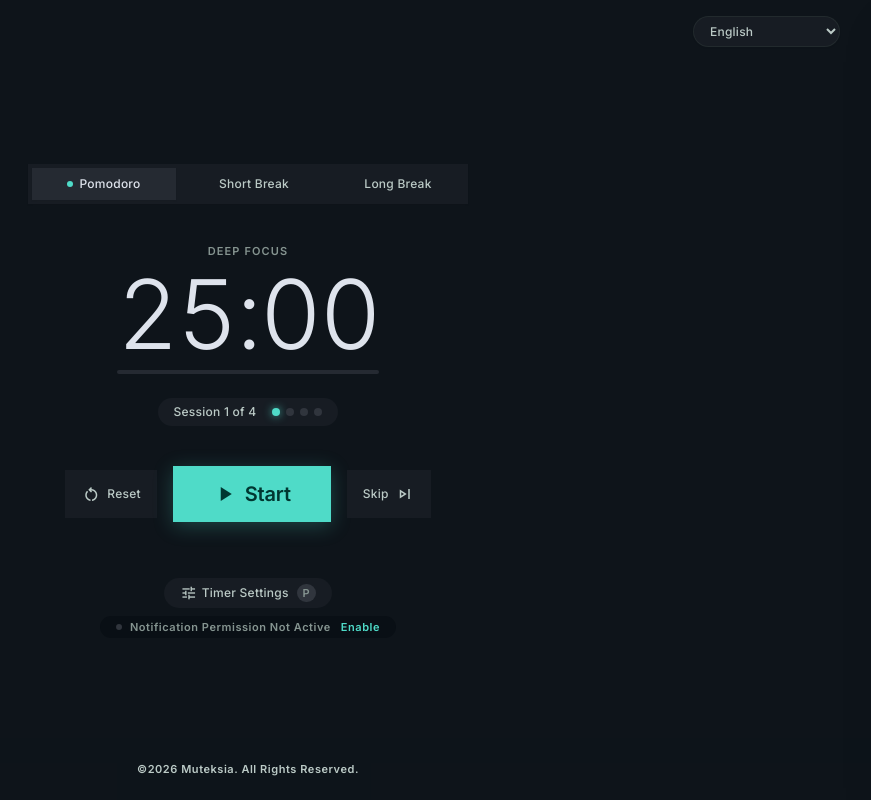
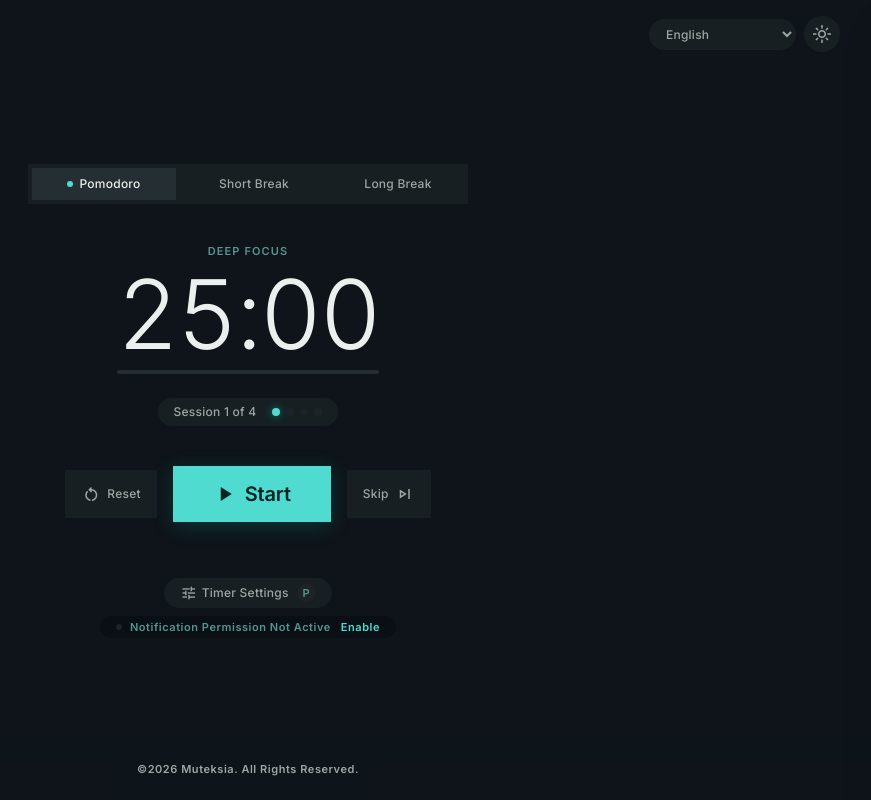
Before and after one commit to muteksia/pomodoro, a plain HTML site: page index.html in a window 1280 px wide. Shown: the whole page, without its empty margins (392-1263 px from the left). Drawn offline with nearby package versions, Linux system fonts and the light colour scheme.

Commit message:
feat: implement light/dark theme toggle and update theme settings

```diff
--- a/index.html
+++ b/index.html
@@ -1,10 +1,19 @@
 <!DOCTYPE html>
-<html lang="en" class="dark loading">
+<html lang="en" class="loading">
 
 <head>
     <meta charset="utf-8" />
     <meta content="width=device-width, initial-scale=1.0" name="viewport" />
     <meta content="web_standard" name="shell-type" />
+    <script>
+        (function () {
+            try {
+                var s = JSON.parse(localStorage.getItem('pomodoro-settings') || '{}');
+                var t = s.theme === 'light' ? 'light' : 'dark';
+                document.documentElement.classList.add(t);
+            } catch (_) { document.documentElement.classList.add('dark'); }
+        })();
+    </script>
 
     <title data-i18n="app.title">Pomodoro</title>
 
@@ -23,53 +32,53 @@
             theme: {
                 extend: {
                     "colors": {
-                        "on-tertiary-fixed-variant": "#881d24",
-                        "primary-fixed-dim": "#4fdbc8",
-                        "tertiary": "#ffb3b0",
-                        "on-secondary-container": "#00302b",
-                        "primary": "#4fdbc8",
-                        "on-primary": "#003731",
-                        "on-error": "#690005",
-                        "on-tertiary-fixed": "#410006",
-                        "tertiary-fixed": "#ffdad8",
-                        "on-secondary-fixed": "#00201d",
-                        "surface-container-highest": "#30353d",
-                        "on-surface": "#dee3ec",
-                        "on-surface-variant": "#bbcac6",
-                        "surface-container-high": "#252a32",
-                        "inverse-surface": "#dee3ec",
-                        "primary-fixed": "#71f8e4",
-                        "on-secondary-fixed-variant": "#005049",
-                        "error-container": "#93000a",
-                        "outline-variant": "#3c4947",
-                        "surface-variant": "#30353d",
-                        "surface": "#0e141a",
-                        "inverse-primary": "#006b5f",
-                        "error": "#ffb4ab",
-                        "on-tertiary": "#670211",
-                        "secondary-fixed": "#89f5e7",
-                        "primary-container": "#14b8a6",
-                        "surface-dim": "#0e141a",
-                        "tertiary-fixed-dim": "#ffb3b0",
-                        "surface-container-lowest": "#090f15",
-                        "surface-container-low": "#171c23",
-                        "on-secondary": "#003732",
-                        "surface-tint": "#4fdbc8",
-                        "on-tertiary-container": "#760f19",
-                        "tertiary-container": "#ff7c7b",
-                        "secondary-fixed-dim": "#6bd8cb",
-                        "on-primary-fixed": "#00201c",
-                        "on-error-container": "#ffdad6",
-                        "on-primary-fixed-variant": "#005048",
-                        "secondary": "#6bd8cb",
-                        "surface-container": "#1b2027",
-                        "outline": "#859490",
-                        "inverse-on-surface": "#2c3138",
-                        "on-primary-container": "#00423b",
-                        "background": "#0e141a",
-                        "on-background": "#dee3ec",
-                        "secondary-container": "#29a195",
-                        "surface-bright": "#343a41"
+                        "on-tertiary-fixed-variant": "rgb(var(--on-tertiary-fixed-variant) / <alpha-value>)",
+                        "primary-fixed-dim": "rgb(var(--primary-fixed-dim) / <alpha-value>)",
+                        "tertiary": "rgb(var(--tertiary) / <alpha-value>)",
+                        "on-secondary-container": "rgb(var(--on-secondary-container) / <alpha-value>)",
+                        "primary": "rgb(var(--primary) / <alpha-value>)",
+                        "on-primary": "rgb(var(--on-primary) / <alpha-value>)",
+                        "on-error": "rgb(var(--on-error) / <alpha-value>)",
+                        "on-tertiary-fixed": "rgb(var(--on-tertiary-fixed) / <alpha-value>)",
+                        "tertiary-fixed": "rgb(var(--tertiary-fixed) / <alpha-value>)",
+                        "on-secondary-fixed": "rgb(var(--on-secondary-fixed) / <alpha-value>)",
+                        "surface-container-highest": "rgb(var(--surface-container-highest) / <alpha-value>)",
+                        "on-surface": "rgb(var(--on-surface) / <alpha-value>)",
+                        "on-surface-variant": "rgb(var(--on-surface-variant) / <alpha-value>)",
+                        "surface-container-high": "rgb(var(--surface-container-high) / <alpha-value>)",
+                        "inverse-surface": "rgb(var(--inverse-surface) / <alpha-value>)",
+                        "primary-fixed": "rgb(var(--primary-fixed) / <alpha-value>)",
+                        "on-secondary-fixed-variant": "rgb(var(--on-secondary-fixed-variant) / <alpha-value>)",
+                        "error-container": "rgb(var(--error-container) / <alpha-value>)",
+                        "outline-variant": "rgb(var(--outline-variant) / <alpha-value>)",
+                        "surface-variant": "rgb(var(--surface-variant) / <alpha-value>)",
+                        "surface": "rgb(var(--surface) / <alpha-value>)",
+                        "inverse-primary": "rgb(var(--inverse-primary) / <alpha-value>)",
+                        "error": "rgb(var(--error) / <alpha-value>)",
+                        "on-tertiary": "rgb(var(--on-tertiary) / <alpha-value>)",
+                        "secondary-fixed": "rgb(var(--secondary-fixed) / <alpha-value>)",
+                        "primary-container": "rgb(var(--primary-container) / <alpha-value>)",
+                        "surface-dim": "rgb(var(--surface-dim) / <alpha-value>)",
+                        "tertiary-fixed-dim": "rgb(var(--tertiary-fixed-dim) / <alpha-value>)",
+                        "surface-container-lowest": "rgb(var(--surface-container-lowest) / <alpha-value>)",
+                        "surface-container-low": "rgb(var(--surface-container-low) / <alpha-value>)",
+                        "on-secondary": "rgb(var(--on-secondary) / <alpha-value>)",
+                        "surface-tint": "rgb(var(--surface-tint) / <alpha-value>)",
+                        "on-tertiary-container": "rgb(var(--on-tertiary-container) / <alpha-value>)",
+                        "tertiary-container": "rgb(var(--tertiary-container) / <alpha-value>)",
+                        "secondary-fixed-dim": "rgb(var(--secondary-fixed-dim) / <alpha-value>)",
+                        "on-primary-fixed": "rgb(var(--on-primary-fixed) / <alpha-value>)",
+                        "on-error-container": "rgb(var(--on-error-container) / <alpha-value>)",
+                        "on-primary-fixed-variant": "rgb(var(--on-primary-fixed-variant) / <alpha-value>)",
+                        "secondary": "rgb(var(--secondary) / <alpha-value>)",
+                        "surface-container": "rgb(var(--surface-container) / <alpha-value>)",
+                        "outline": "rgb(var(--outline) / <alpha-value>)",
+                        "inverse-on-surface": "rgb(var(--inverse-on-surface) / <alpha-value>)",
+                        "on-primary-container": "rgb(var(--on-primary-container) / <alpha-value>)",
+                        "background": "rgb(var(--background) / <alpha-value>)",
+                        "on-background": "rgb(var(--on-background) / <alpha-value>)",
+                        "secondary-container": "rgb(var(--secondary-container) / <alpha-value>)",
+                        "surface-bright": "rgb(var(--surface-bright) / <alpha-value>)"
                     },
                     "borderRadius": {
                         "DEFAULT": "1rem",
@@ -157,12 +166,18 @@
     class="bg-surface font-body-md text-on-surface min-h-screen flex flex-col justify-between selection:bg-primary selection:text-on-primary">
 
     <header class="w-full fixed top-0 left-0 right-0 z-40 flex items-center justify-end px-6 md:px-12 py-4 pointer-events-none">
-        <div class="pointer-events-auto">
+        <div class="pointer-events-auto flex items-center">
             <select aria-label="Select language" id="select-language"
                 class="bg-surface-container-low hover:bg-surface-container-high text-on-surface-variant hover:text-on-surface rounded-full pl-3 pr-2 py-1.5 font-label-md text-label-md outline-none border border-outline-variant/30 cursor-pointer transition-colors shadow-sm">
                 <option value="en">English</option>
                 <option value="id">Bahasa Indonesia</option>
             </select>
+            <button id="theme-toggle" type="button"
+                class="ml-2 w-9 h-9 rounded-full flex items-center justify-center bg-surface-container-low hover:bg-surface-container-high text-on-surface-variant hover:text-on-surface border border-outline-variant/30 transition-colors shadow-sm"
+                aria-label="Toggle light or dark theme" data-i18n-attr="aria-label:header.themeToggle.ariaLabel;title:header.themeToggle.title"
+                title="Toggle theme">
+                <span id="theme-toggle-icon" class="material-symbols-outlined text-[20px]">dark_mode</span>
+            </button>
         </div>
     </header>
 
@@ -234,7 +249,7 @@
                             <span class="hidden sm:inline" data-i18n="controls.reset.label">Reset</span>
                         </button>
                         <button aria-label="Start timer"
-                            class="h-14 px-10 rounded-DEFAULT bg-primary hover:bg-primary-fixed-dim text-on-primary font-headline-md text-headline-md flex items-center justify-center gap-2 transition-all shadow-[0_4px_20px_rgba(79,219,200,0.25)] active:scale-95 group"
+                            class="h-14 px-10 rounded-DEFAULT bg-primary hover:bg-primary-fixed-dim text-on-primary font-headline-md text-headline-md flex items-center justify-center gap-2 transition-all btn-start-glow active:scale-95 group"
                             id="btn-toggle" type="button">
                             <span class="material-symbols-outlined text-[24px]" id="btn-toggle-icon"
                                 style="font-variation-settings: 'FILL' 1;">play_arrow</span>
--- a/src/css/components/drawer.css
+++ b/src/css/components/drawer.css
@@ -1,7 +1,7 @@
 #settings-backdrop {
     position: fixed;
     inset: 0;
-    background-color: rgba(9, 15, 21, 0.7);
+    background-color: rgb(var(--surface-container-lowest) / 0.7);
     backdrop-filter: blur(4px);
     -webkit-backdrop-filter: blur(4px);
     z-index: 50;
@@ -31,7 +31,7 @@
     height: 100%;
     width: 100%;
     max-width: 390px;
-    background-color: #171c23;
+    background-color: rgb(var(--surface-container-low));
     box-shadow: 0 25px 50px -12px rgba(0, 0, 0, 0.25);
     z-index: 50;
     transform: translateX(100%);
--- a/src/css/styles.css
+++ b/src/css/styles.css
@@ -1,3 +1,4 @@
+@import url('theme.css');
 @import url('components/drawer.css');
 
 *,
--- a/src/css/theme.css
+++ b/src/css/theme.css
@@ -3,86 +3,85 @@
 /* Light theme (default, applied via :root) */
 :root {
     /* Color tokens - RGB channel format (no commas) for rgb(var(--x) / <alpha>) */
-    /* Source: Material-3 light teal scheme, seed 200 */
+    /* Source: Material-3 light teal scheme */
 
-    /* Background & Surface */
-    --background: 246 250 249;
-    --surface: 246 250 249;
-    --surface-bright: 212 217 215;
-    --surface-dim: 239 243 240;
-    --surface-container-low: 241 245 243;
-    --surface-container-lowest: 250 252 251;
-    --surface-container: 243 247 245;
-    --surface-container-high: 235 239 237;
-    --surface-container-highest: 227 231 229;
+    /* Background & Surface - stepped so cards stand out from page */
+    --background: 245 251 249;
+    --surface: 245 251 249;
+    --surface-bright: 245 251 249;
+    --surface-dim: 216 227 224;
+    --surface-container-lowest: 255 255 255;
+    --surface-container-low: 239 245 242;
+    --surface-container: 233 239 236;
+    --surface-container-high: 227 234 230;
+    --surface-container-highest: 221 228 224;
 
     /* Surface Variants */
-    --surface-variant: 232 237 235;
-    --surface-variant-low: 245 249 247;
-    --surface-variant-high: 222 227 225;
+    --surface-variant: 218 228 224;
+    --surface-variant-low: 233 239 236;
+    --surface-variant-high: 208 218 214;
 
-    /* Primary (Teal) */
-    --primary: 0 106 95;
-    --primary-fixed: 113 248 228;
-    --primary-fixed-dim: 179 243 235;
-    --on-primary: 0 55 49;
-    --on-primary-fixed-variant: 0 80 72;
-    --primary-dim: 0 95 86;
-    --primary-dark: 0 80 72;
-    --primary-deep: 0 65 57;
-    --primary-container: 0 184 166;
-    --on-primary-container: 0 65 59;
+    /* Primary (Teal - soft light green) */
+    --primary: 0 160 130;
+    --primary-fixed: 151 242 222;
+    --primary-fixed-dim: 0 120 100;
+    --on-primary: 255 255 255;
+    --on-primary-fixed: 0 32 27;
+    --on-primary-fixed-variant: 0 70 60;
+    --primary-dim: 0 140 115;
+    --primary-dark: 0 120 100;
+    --primary-deep: 0 100 85;
+    --primary-container: 151 242 222;
+    --on-primary-container: 0 70 60;
 
-    /* Secondary (Teal-green) */
-    --secondary: 107 248 199;
-    --secondary-fixed: 137 245 231;
-    --secondary-fixed-dim: 189 243 235;
-    --on-secondary: 0 55 52;
-    --on-secondary-fixed: 0 30 37;
-    --on-secondary-fixed-variant: 0 80 69;
-    --secondary-dim: 102 238 207;
-    --secondary-dark: 87 224 187;
-    --secondary-deep: 62 186 155;
-    --secondary-container: 29 161 149;
-    --on-secondary-container: 0 48 43;
+    /* Secondary (muted teal-gray, readable on light) */
+    --secondary: 70 97 92;
+    --secondary-fixed: 202 230 224;
+    --secondary-fixed-dim: 186 214 208;
+    --on-secondary: 255 255 255;
+    --on-secondary-fixed: 27 52 48;
+    --on-secondary-fixed-variant: 46 74 70;
+    --secondary-dim: 84 112 107;
+    --secondary-dark: 98 126 121;
+    --secondary-deep: 112 140 135;
+    --secondary-container: 202 230 224;
+    --on-secondary-container: 27 52 48;
 
-    /* Tertiary (Pink/Red) */
-    --tertiary: 251 179 160;
-    --tertiary-fixed: 255 218 216;
-    --tertiary-fixed-dim: 255 187 181;
-    --on-tertiary: 103 15 21;
-    --on-tertiary-fixed: 68 0 6;
-    --on-tertiary-fixed-variant: 88 29 36;
-    --tertiary-dim: 250 158 137;
-    --tertiary-dark: 239 132 115;
-    --tertiary-deep: 220 99 71;
-    --tertiary-container: 183 71 63;
-    --on-tertiary-container: 76 15 19;
+    /* Tertiary (brick, darkened for light bg) */
+    --tertiary: 143 76 62;
+    --tertiary-fixed: 255 218 211;
+    --tertiary-fixed-dim: 240 188 180;
+    --on-tertiary: 255 255 255;
+    --on-tertiary-fixed: 62 20 9;
+    --on-tertiary-fixed-variant: 115 52 42;
+    --tertiary-dim: 160 92 77;
+    --tertiary-dark: 178 110 94;
+    --tertiary-deep: 196 130 113;
+    --tertiary-container: 255 218 211;
+    --on-tertiary-container: 62 20 9;
 
-    /* Error */
+    /* Error (M3 light) */
     --error: 186 26 26;
-    --error-container: 243 0 31;
-    --on-error: 105 0 0;
-    --on-error-container: 255 218 216;
+    --error-container: 255 218 214;
+    --on-error: 255 255 255;
+    --on-error-container: 65 0 2;
 
     /* Outline & Inverse */
-    --outline: 133 148 144;
-    --outline-variant: 60 73 71;
-    --inverse-primary: 0 107 95;
-    --inverse-on-surface: 44 49 52;
+    --outline: 111 121 118;
+    --outline-variant: 195 207 203;
+    --inverse-primary: 111 219 199;
+    --inverse-on-surface: 236 242 239;
 
     /* On Surface & Surface Overlays */
-    --on-surface: 22 29 28;
-    --on-surface-variant: 187 202 198;
-    --inverse-surface: 220 227 225;
-    --inverse-surface-shadow: 243 245 244;
+    --on-surface: 23 29 27;
+    --on-surface-variant: 63 73 70;
+    --inverse-surface: 45 52 50;
+    --inverse-surface-shadow: 45 52 50;
+    --on-background: 23 29 27;
 
-    /* Background (for body) */
-    --background: 246 250 249;
-    --on-background: 22 29 28;
-
-    /* Tint */
-    --surface-tint: 79 219 208;
+    /* Tint & glow - soft light green */
+    --surface-tint: 0 160 130;
+    --primary-glow: 0 160 130;
 
     /* Scrim & Shadow */
     --scrim: 0 0 0 / 0.4;
@@ -185,12 +184,12 @@
 
 /* Start button glow - uses CSS var */
 .btn-start-glow {
-    box-shadow: 0 4px 20px rgb(var(--color-primary-glow) / 0.25);
+    box-shadow: 0 4px 20px rgb(var(--primary-glow) / 0.25);
 }
 
 /* Active session dot - apply theme-aware primary color */
 .dot-active.bg-primary {
-    background-color: rgb(var(--color-primary) / 1);
+    background-color: rgb(var(--primary) / 1);
     /* Glow via CSS var */
-    box-shadow: 0 0 8px rgb(var(--color-primary-glow) / 0.8);
+    box-shadow: 0 0 8px rgb(var(--primary-glow) / 0.8);
 }
--- a/src/js/app.js
+++ b/src/js/app.js
@@ -8,6 +8,7 @@
 import * as autoStartSettings from './components/autoStartSettings.js';
 import * as intervalSettings from './components/intervalSettings.js';
 import * as languageSettings from './components/languageSettings.js';
+import * as themeSettings from './components/themeSettings.js';
 import { completeSession } from './components/sessionCycle.js';
 import { playFinish } from './utils/sound.js';
 import * as notifications from './components/notifications.js';
@@ -28,6 +29,7 @@
   autoStartSettings.render();
   intervalSettings.render();
   languageSettings.init();
+  themeSettings.init();
 
   const saveSettings = () => {
     if (durationSettings.validate()) {
@@ -47,6 +49,7 @@
     autoStartSettings.resetDefaults();
     intervalSettings.resetDefaults();
     languageSettings.resetDefaults();
+    themeSettings.resetDefaults();
     saveSettings();
   });
 };
--- /dev/null
+++ b/src/js/components/themeSettings.js
@@ -0,0 +1,35 @@
+import store from '../store.js';
+
+const SUPPORTED = ['light', 'dark'];
+const ICONS = { light: 'dark_mode', dark: 'light_mode' };
+
+export const applyTheme = (theme, { persist = true } = {}) => {
+    const safe = SUPPORTED.includes(theme) ? theme : 'dark';
+    document.documentElement.classList.toggle('dark', safe === 'dark');
+    document.documentElement.classList.toggle('light', safe === 'light');
+    document.documentElement.style.colorScheme = safe;
+    if (persist) store.setState({ theme: safe });
+    render();
+    document.dispatchEvent(new CustomEvent('themechange', { detail: { theme: safe } }));
+};
+
+export const render = () => {
+    const icon = document.getElementById('theme-toggle-icon');
+    const btn = document.getElementById('theme-toggle');
+    const current = store.getState().theme;
+    if (icon) icon.textContent = ICONS[current];
+    if (btn) btn.setAttribute('aria-pressed', current === 'dark');
+};
+
+export const init = () => {
+    const btn = document.getElementById('theme-toggle');
+    applyTheme(store.getState().theme, { persist: false });
+    btn?.addEventListener('click', () => {
+        applyTheme(store.getState().theme === 'dark' ? 'light' : 'dark');
+    });
+};
+
+export const resetDefaults = () => applyTheme('dark');
+export const toggle = () => applyTheme(store.getState().theme === 'dark' ? 'light' : 'dark');
+
+export const themeSettings = { init, applyTheme, resetDefaults, toggle };
--- a/src/js/components/timerDisplay.js
+++ b/src/js/components/timerDisplay.js
@@ -16,7 +16,7 @@
 };
 const DOT_CLASSES = {
     completed: 'bg-primary',
-    active: 'bg-primary shadow-[0_0_8px_rgba(79,219,200,0.8)]',
+    active: 'bg-primary dot-active',
     upcoming: 'bg-surface-container-highest'
 };
 
--- a/src/js/store.js
+++ b/src/js/store.js
@@ -8,6 +8,7 @@
     longBreakInterval: 4,
     autoStart: { pomodoro: false, short: false, long: false },
     language: 'en',
+    theme: 'dark',
     isRunning: false
 };
 
@@ -27,7 +28,8 @@
                     ...defaultState.autoStart,
                     ...(parsed.autoStart || {})
                 },
-                language: parsed.language ?? defaultState.language
+                language: parsed.language ?? defaultState.language,
+                theme: parsed.theme ?? defaultState.theme
             };
         }
     } catch (e) {
@@ -42,7 +44,8 @@
             durations: currentState.durations,
             longBreakInterval: currentState.longBreakInterval,
             autoStart: currentState.autoStart,
-            language: currentState.language
+            language: currentState.language,
+            theme: currentState.theme
         };
         localStorage.setItem(STORAGE_KEY, JSON.stringify(toSave));
     } catch (e) {
--- a/src/locales/en.json
+++ b/src/locales/en.json
@@ -1,6 +1,12 @@
 {
   "app": {
     "title": "Pomodoro"
+  },
+  "header": {
+    "themeToggle": {
+      "ariaLabel": "Toggle light or dark theme",
+      "title": "Toggle theme"
+    }
   },
   "tabs": {
     "pomodoro": "Pomodoro",
--- a/src/locales/id.json
+++ b/src/locales/id.json
@@ -1,6 +1,12 @@
 {
   "app": {
     "title": "Pomodoro"
+  },
+  "header": {
+    "themeToggle": {
+      "ariaLabel": "Ganti tema terang atau gelap",
+      "title": "Ganti tema"
+    }
   },
   "tabs": {
     "pomodoro": "Pomodoro",
```
Also changed, not shown: 1 other file.
